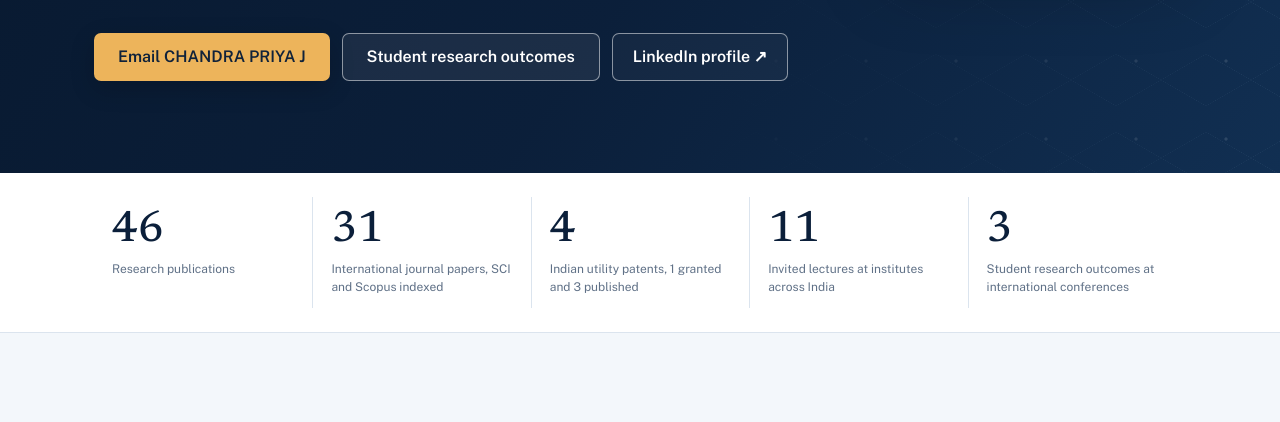
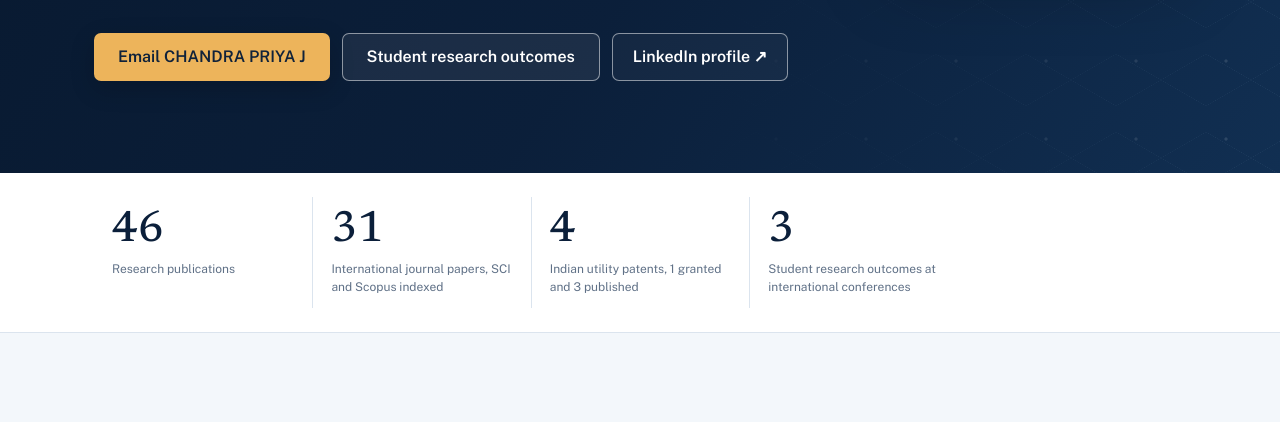
Before and after one commit to Chandra-Priya/cpnitt, a plain HTML site: page index.html in a window 1280 px wide. Shown: the part 661-1083 px from the top of the page. Drawn offline with nearby package versions, Linux system fonts and the light colour scheme.

Commit message:
Update index.html

```diff
--- a/index.html
+++ b/index.html
@@ -176,10 +176,6 @@ section[aria-label="Research at a glance"]>div>div>p{margin:8px 0 0!important;co
 <div style="flex: 1 1 200px; min-width: 0">
 <div style="font-family: 'Newsreader', Georgia, serif; font-weight: 500; font-size: 56px; line-height: 1; color: #0B1F3A">4</div>
 <p style="margin: 8px 0 0; font-size: 15px; color: #4A5A70">Indian utility patents, 1 granted and 3 published</p>
-</div>
-<div style="flex: 1 1 200px; min-width: 0">
-<div style="font-family: 'Newsreader', Georgia, serif; font-weight: 500; font-size: 56px; line-height: 1; color: #0B1F3A">11</div>
-<p style="margin: 8px 0 0; font-size: 15px; color: #4A5A70">Invited lectures at institutes across India</p>
 </div>
 <div class="stat-item">
 <div class="stat-value">3</div>
```
